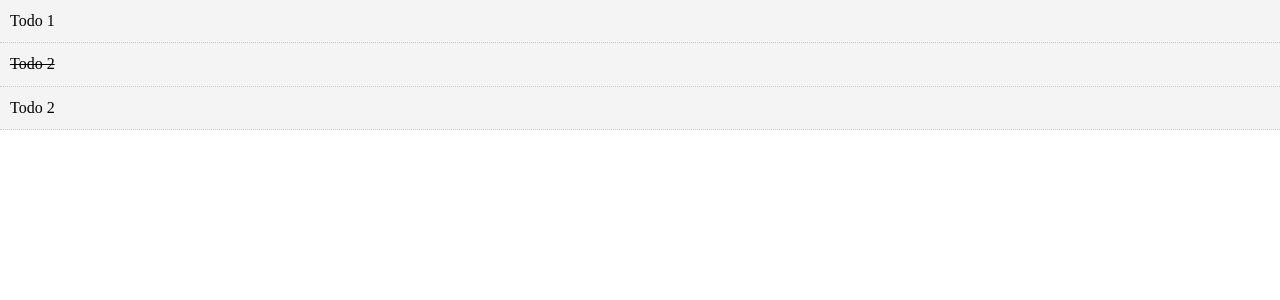
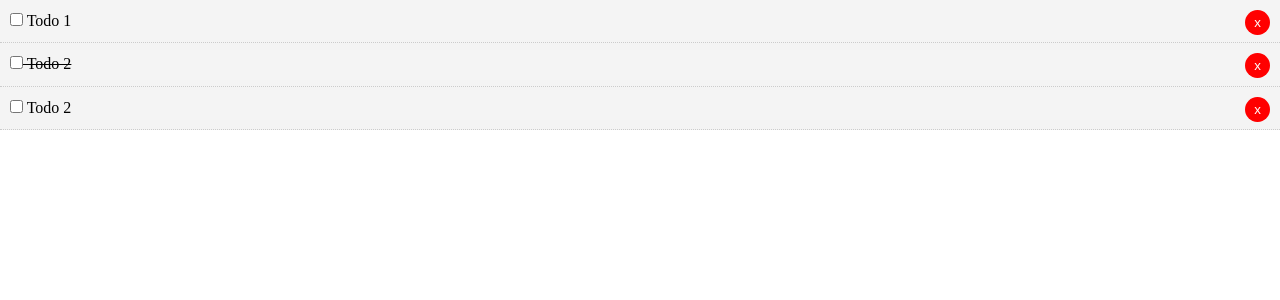
Before and after one commit to petercr/vue-todo, a Vue app: page / in a window 1280 px wide. Shown: the top 300 px of the page. Built offline with nearby package versions, Linux system fonts and the light colour scheme.

Commit message:
added chkbox & button for complete action. Also passed the id as props to parent

```diff
--- a/src/components/TodoItem.vue
+++ b/src/components/TodoItem.vue
@@ -1,13 +1,22 @@
 <template>
   <div class="todo-item" v-bind:class="{'is-complete': todo.completed}">
-    <p>{{todo.title}}</p>
+    <p>
+      <input type="checkbox" v-on:change="markComplete">
+      {{todo.title}}
+      <button @click="$emit('del-todo', todo.id)" class="del">x</button>
+    </p>
   </div>
 </template>
 
 <script>
 export default {
   name: "TodoItem",
-  props: ["todo"]
+  props: ["todo"],
+  methods: {
+    markComplete() {
+      this.todo.completed = !this.todo.completed;
+    }
+  }
 };
 </script>
 
```
